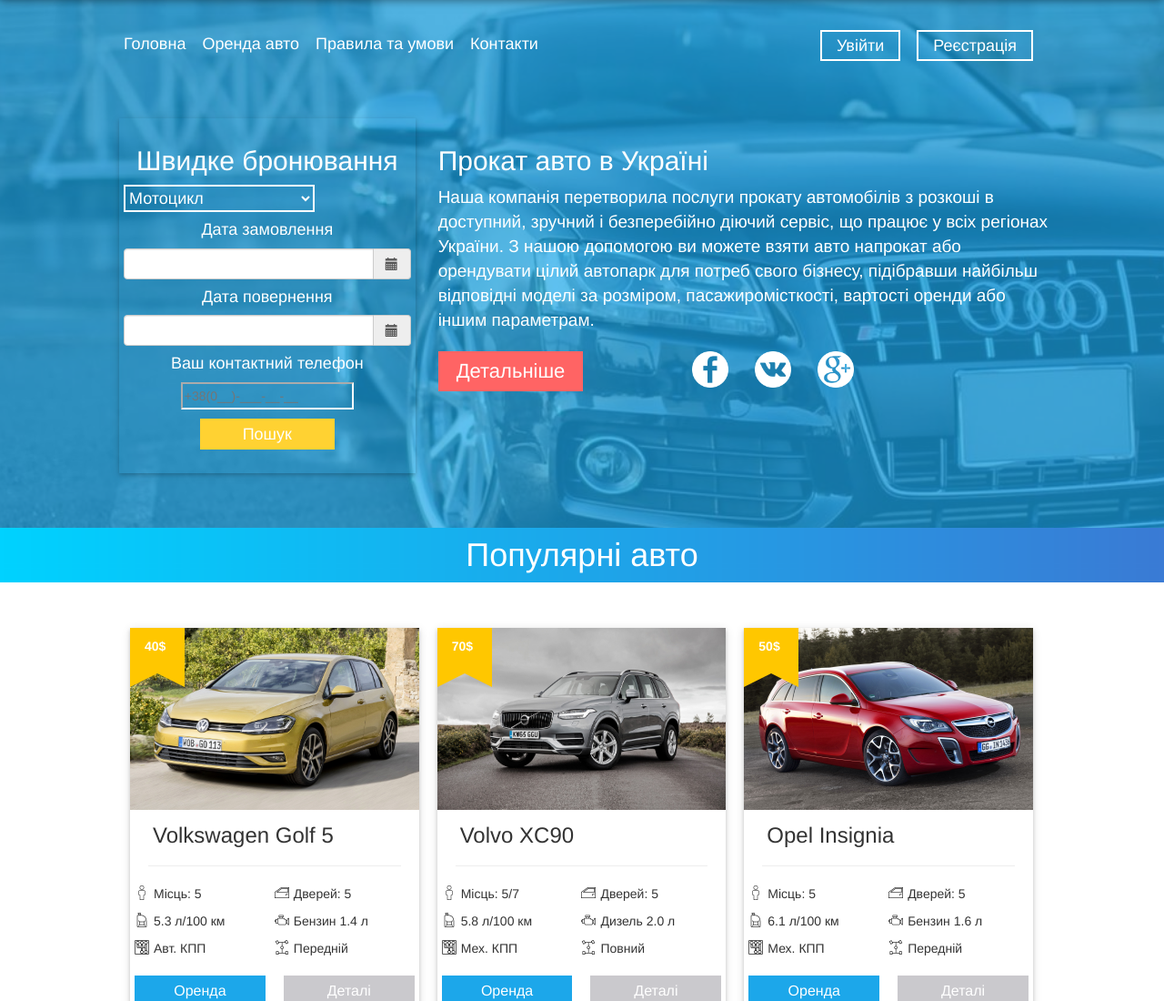
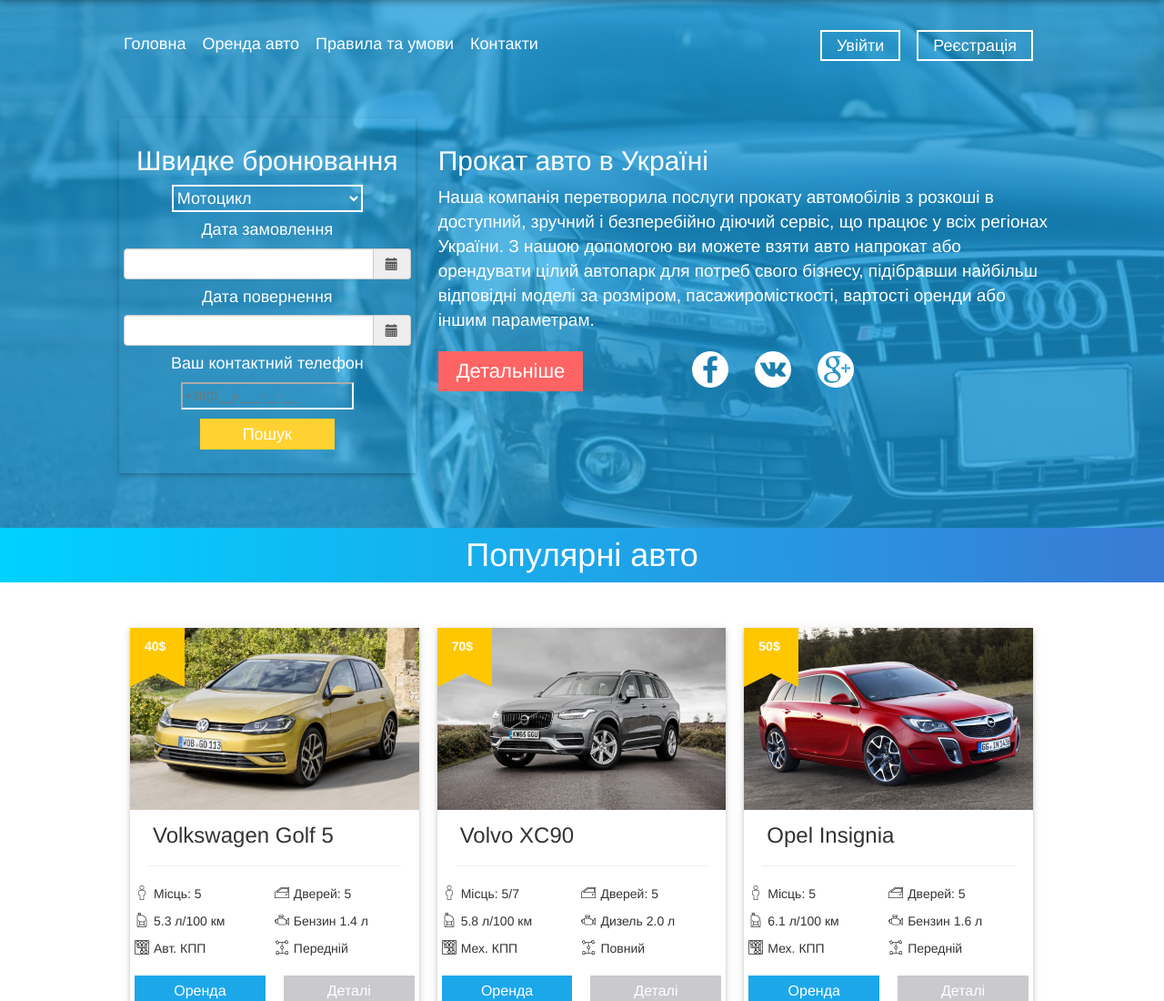
Before and after one commit to car-rental-app/Car-Rent-Project, a website: page app/index.html in a window 1280 px wide. Shown: the top 1100 px of the page at 91% size. Drawn offline with Linux system fonts and the light colour scheme.

Commit message:
Solved small problem in a form

```diff
--- a/app/css/style.css
+++ b/app/css/style.css
@@ -257,10 +257,9 @@
 	color: white;
 }
 
-.lead_form .class1 {
+.transport_select_type{
 	text-align: center;
 }
-
 .transport_select_type select{
 	border-width: 2px;
 	border-color: white;
```
